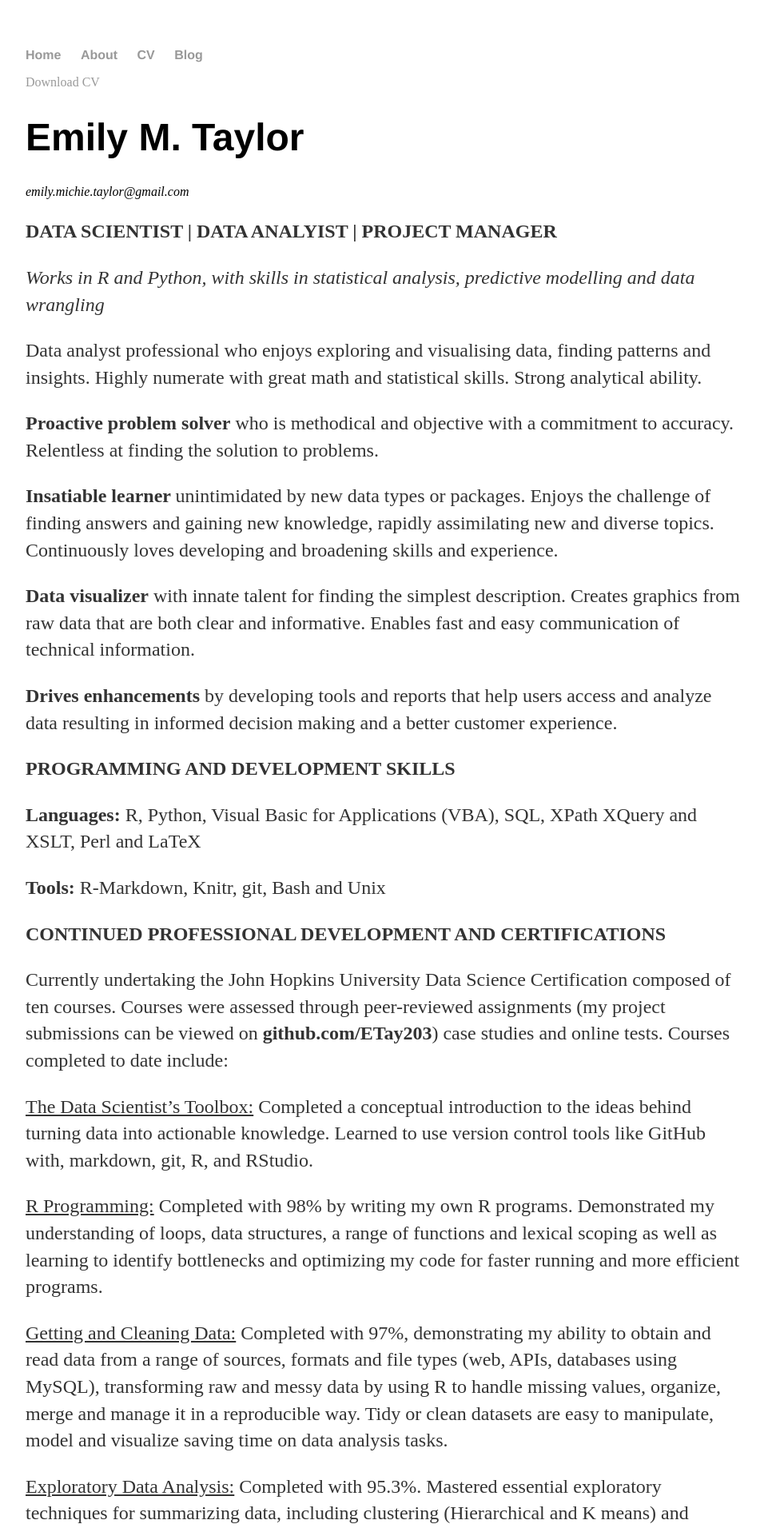
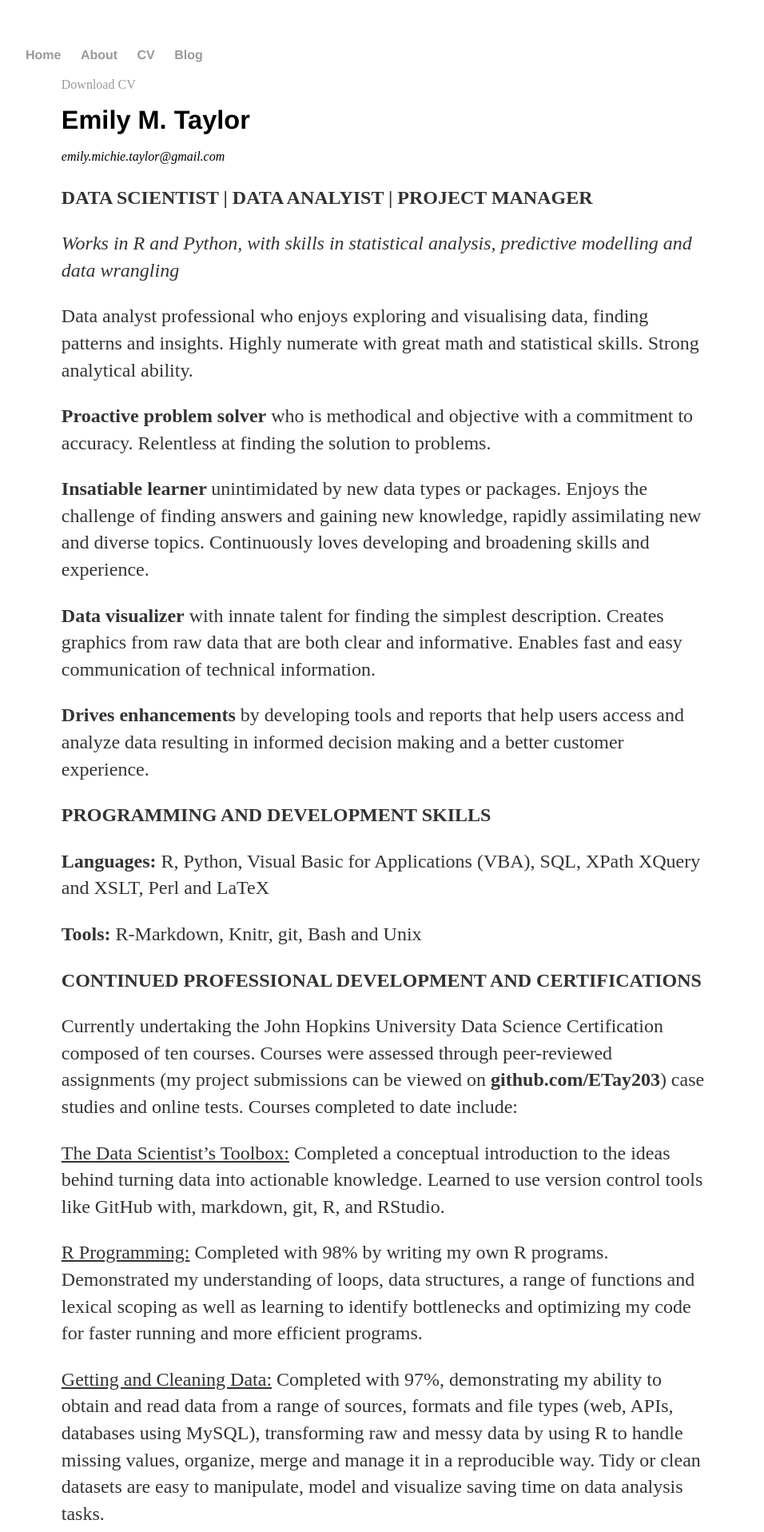
Before and after one commit to ETay203/ETay203.github.io, a Jekyll site: the page built from cv/index.html, in a window 1280 px wide. Shown: the top 1916 px of the page at 80% size, without its empty margins (160-1116 px from the left). Built offline with Jekyll 4.4.1, drawn with Linux system fonts in a browser that asks for light colours.

Commit message:
Update main.css

```diff
--- a/css/main.css
+++ b/css/main.css
@@ -41,3 +41,11 @@
 ul.posts li {
     list-style: none;
 }
+
+/* CV */
+.cv {line-height: 23px; width: 90%; margin: 0 auto;}
+.cv li { line-height: 23px; }
+.cv h2 { font-size: 26.5px; }
+.cv h1 { font-size: 32.5px; }
+
+.notes, .contact, .about, .cv, .error, .swatches { margin-bottom: 30px; }
```
